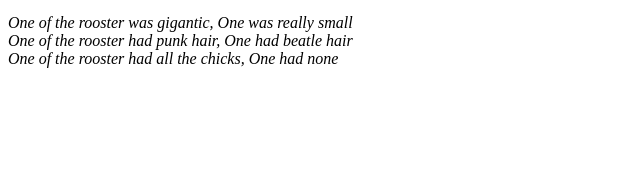
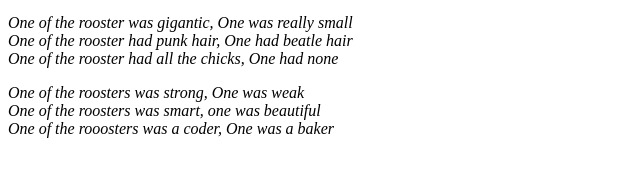
Before and after one commit to fawadrafique/exquisite-corpse-html, a plain HTML site: page index.html in a window 1280 px wide. Shown: the part 140-316 px from the top of the page, without its empty margins (0-640 px from the left). Drawn offline with Linux system fonts and the light colour scheme.

Commit message:
alejandros contribution

```diff
--- a/index.html
+++ b/index.html
@@ -19,6 +19,15 @@
         </i>
     </p>
 
+    <p>
+    	<i>
+		One of the roosters was strong, One was weak <br>
+		One of the roosters was smart, one was beautiful<br>
+		One of the rooosters was a coder, One was a baker
+	</i>
+	</p>
+
+
 </body>
 
 </html>
```
